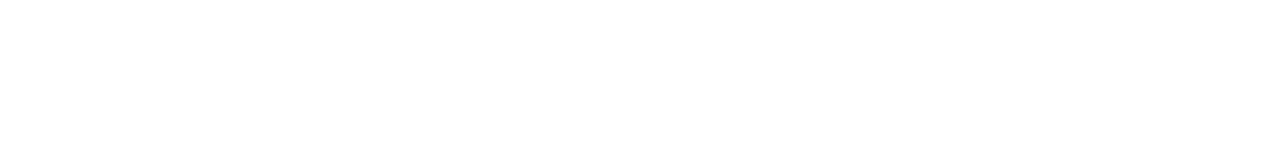
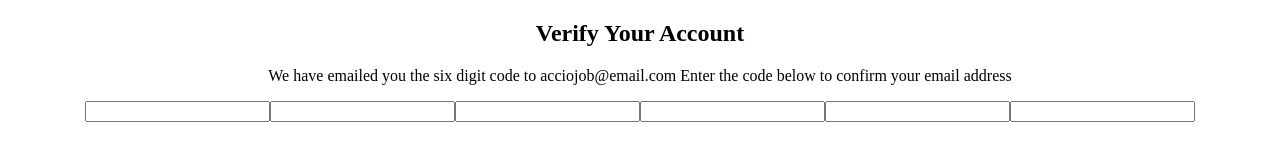
Before and after one commit to acciojob/OTP-Utkarsh-sin, a website: page main.html in a window 1280 px wide. Drawn offline with Linux system fonts and the light colour scheme.

Commit message:
created a submission

```diff
--- a/main.html
+++ b/main.html
@@ -8,6 +8,29 @@
 
 <body>
 	<!-- the entire body must be written by student -->
+	<h2 id="verification_heading">Verify Your Account</h2>
+    <p id="verification_subtext">We have emailed you the six digit code to acciojob@email.com Enter the code below to confirm your email address</p>
+    <div class="code-container">
+        <div>
+            <input type="number" id="1" class="code" onkeyup="clickEvent(this,'2')" >
+        </div>
+        <div>
+            <input type="number" id="2" class="code" onkeyup="clickEvent(this,'3')" onkeydown="deleteEvent(this,'1')">
+        </div>
+        <div>
+            <input type="number" id="3" class="code" onkeyup="clickEvent(this,'4')" onkeydown="deleteEvent(this,'2')">
+        </div>
+        <div>
+            <input type="number" id="4" class="code" onkeyup="clickEvent(this,'5')" onkeydown="deleteEvent(this,'3')">
+        </div>
+        <div>
+            <input type="number" id="5" class="code" onkeyup="clickEvent(this,'6')" onkeydown="deleteEvent(this,'4')">
+        </div>
+        <div>
+            <input type="number" id="6" class="code" onkeydown="deleteEvent(this,'5')">
+        </div>
+    </div>
+
     <script type="text/javascript" src="./script.js">
 </script>
 
--- a/script.js
+++ b/script.js
@@ -1 +1,12 @@
 //your JS code here. If required.
+function clickEvent(first,last){
+    if(first.value.length){
+      document.getElementById(last).focus();
+    }
+  }
+
+  function deleteEvent(last,first){
+    if(last.value.length==0){
+      document.getElementById(first).focus();
+    }
+  }
--- a/styles.css
+++ b/styles.css
@@ -1 +1,9 @@
 /*  your css code here. If applicable */
+.code-container{
+    display:flex;
+    justify-content: center;
+}
+
+h2,p{
+    text-align: center;
+}
```
